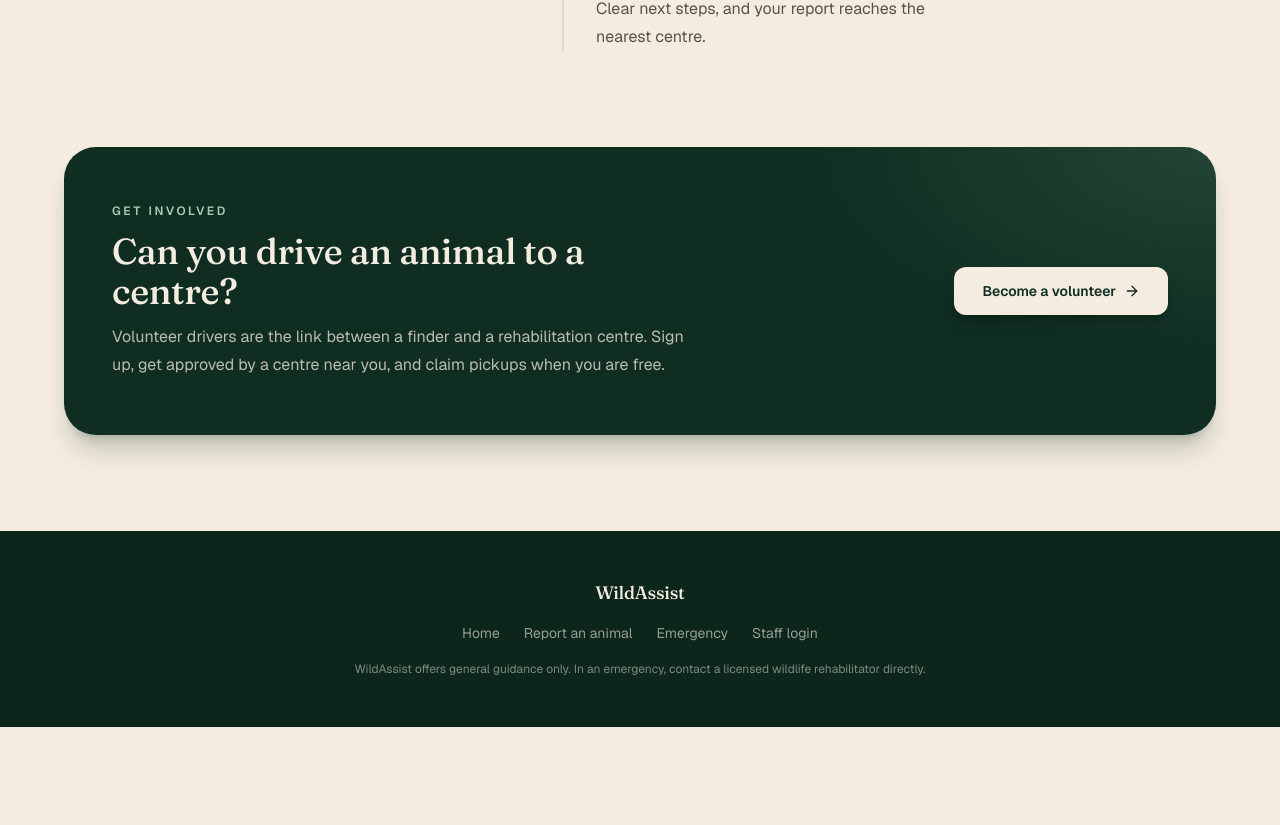
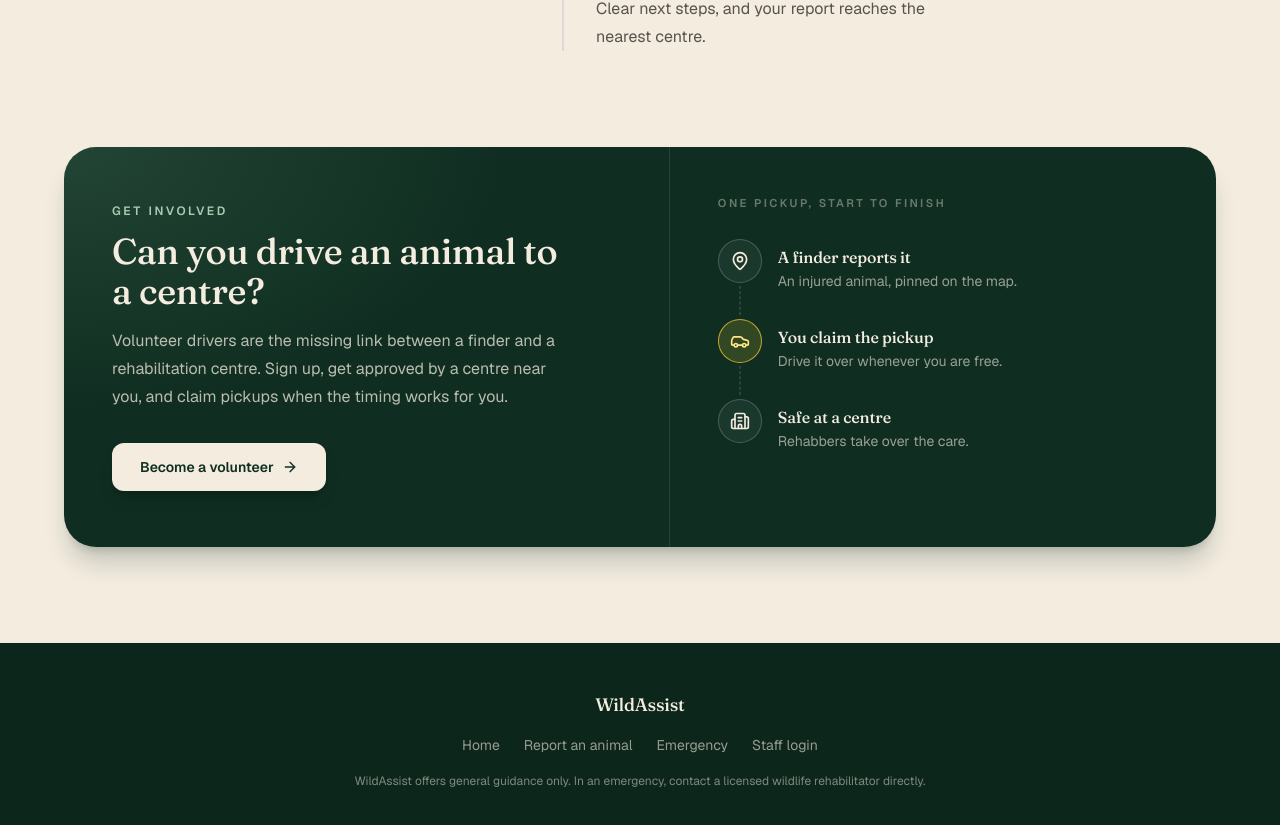
Before and after one commit to mohsin123-04/wildassist, a Next.js app: page / in a window 1280 px wide. Shown: the part 1172-1997 px from the top of the page. Before the commit the page ends 1899 px from the top, so only its background shows below. Built offline with nearby package versions, Linux system fonts and the light colour scheme; no server answers.

Commit message:
Landing: turn the volunteer CTA into a rescue-route diagram

```diff
--- a/src/app/page.tsx
+++ b/src/app/page.tsx
@@ -1,5 +1,5 @@
 import Link from "next/link";
-import { ArrowRight } from "lucide-react";
+import { ArrowRight, MapPin, Car, Building2 } from "lucide-react";
 
 const STEPS = [
   {
@@ -121,38 +121,102 @@ export default function Home() {
         </div>
       </section>
 
-      {/* ---------- Volunteer: forest card floating on cream --------------- */}
+      {/* ---------- Volunteer: forest card showing the rescue route -------- */}
       <section className="bg-cream px-5 pb-24">
-        <div className="relative mx-auto w-full max-w-6xl overflow-hidden rounded-[2rem] bg-forest-900 px-8 py-14 text-cream shadow-xl shadow-forest-900/20 sm:px-12">
+        <div className="relative mx-auto grid w-full max-w-6xl overflow-hidden rounded-[2rem] bg-forest-900 text-cream shadow-xl shadow-forest-900/20 lg:grid-cols-[1.05fr_0.95fr]">
           <div
             aria-hidden
-            className="pointer-events-none absolute inset-0 bg-[radial-gradient(60%_120%_at_100%_0%,rgba(139,189,156,0.16),transparent_60%)]"
+            className="pointer-events-none absolute inset-0 bg-[radial-gradient(70%_120%_at_0%_0%,rgba(139,189,156,0.16),transparent_55%)]"
           />
-          <div className="relative flex flex-col items-center gap-8 text-center sm:flex-row sm:justify-between sm:text-left">
-            <div className="max-w-xl">
+
+          {/* copy */}
+          <div className="relative px-8 py-14 sm:px-12">
             <p className="text-xs font-semibold uppercase tracking-[0.22em] text-moss-300">
               Get involved
             </p>
-              <h2 className="mt-3 font-display text-3xl font-medium text-cream sm:text-4xl">
+            <h2 className="mt-3 max-w-md font-display text-3xl font-medium text-cream sm:text-4xl">
               Can you drive an animal to a centre?
             </h2>
-              <p className="mt-3 leading-7 text-cream/75">
-                Volunteer drivers are the link between a finder and a
-                rehabilitation centre. Sign up, get approved by a centre near
-                you, and claim pickups when you are free.
+            <p className="mt-4 max-w-md leading-7 text-cream/75">
+              Volunteer drivers are the missing link between a finder and a
+              rehabilitation centre. Sign up, get approved by a centre near you,
+              and claim pickups when the timing works for you.
             </p>
-            </div>
             <Link
               href="/login?signup=volunteer"
-              className="inline-flex h-12 shrink-0 items-center justify-center gap-2 rounded-xl bg-cream px-7 text-sm font-semibold text-forest-900 shadow-lg shadow-black/20 transition-all hover:bg-white active:scale-[0.98]"
+              className="group mt-8 inline-flex h-12 items-center justify-center gap-2 rounded-xl bg-cream px-7 text-sm font-semibold text-forest-900 shadow-lg shadow-black/20 transition-all hover:bg-white active:scale-[0.98]"
             >
               Become a volunteer
-              <ArrowRight className="h-4 w-4" aria-hidden />
+              <ArrowRight className="h-4 w-4 transition-transform group-hover:translate-x-0.5" aria-hidden />
             </Link>
+          </div>
+
+          {/* the route a volunteer completes */}
+          <div className="relative border-t border-white/10 px-8 py-12 sm:px-12 lg:border-l lg:border-t-0">
+            <p className="mb-7 text-[0.7rem] font-semibold uppercase tracking-[0.22em] text-cream/40">
+              One pickup, start to finish
+            </p>
+            <ol className="relative">
+              <RouteStop
+                icon={MapPin}
+                label="A finder reports it"
+                sub="An injured animal, pinned on the map."
+              />
+              <RouteStop
+                icon={Car}
+                label="You claim the pickup"
+                sub="Drive it over whenever you are free."
+                highlight
+              />
+              <RouteStop
+                icon={Building2}
+                label="Safe at a centre"
+                sub="Rehabbers take over the care."
+                last
+              />
+            </ol>
           </div>
         </div>
       </section>
     </main>
+  );
+}
+
+function RouteStop({
+  icon: Icon,
+  label,
+  sub,
+  highlight = false,
+  last = false,
+}: {
+  icon: typeof MapPin;
+  label: string;
+  sub: string;
+  highlight?: boolean;
+  last?: boolean;
+}) {
+  return (
+    <li className="relative flex items-start gap-4 pb-7 last:pb-0">
+      {!last && (
+        <span
+          aria-hidden
+          className="absolute left-[1.375rem] top-[2.9rem] bottom-1 w-px -translate-x-1/2 border-l border-dashed border-cream/25"
+        />
+      )}
+      <span
+        className={`relative flex h-11 w-11 shrink-0 items-center justify-center rounded-full border ${
+          highlight
+            ? "border-amber-300/70 bg-amber-300/15 text-amber-200"
+            : "border-white/20 bg-white/5 text-cream"
+        }`}
+      >
+        <Icon className="h-5 w-5" aria-hidden />
+      </span>
+      <div className="pt-1.5">
+        <p className="font-display text-base font-medium text-cream">{label}</p>
+        <p className="mt-0.5 text-sm text-cream/60">{sub}</p>
+      </div>
+    </li>
   );
 }
 
```
Lines whose indentation alone changed are shown as unchanged.
